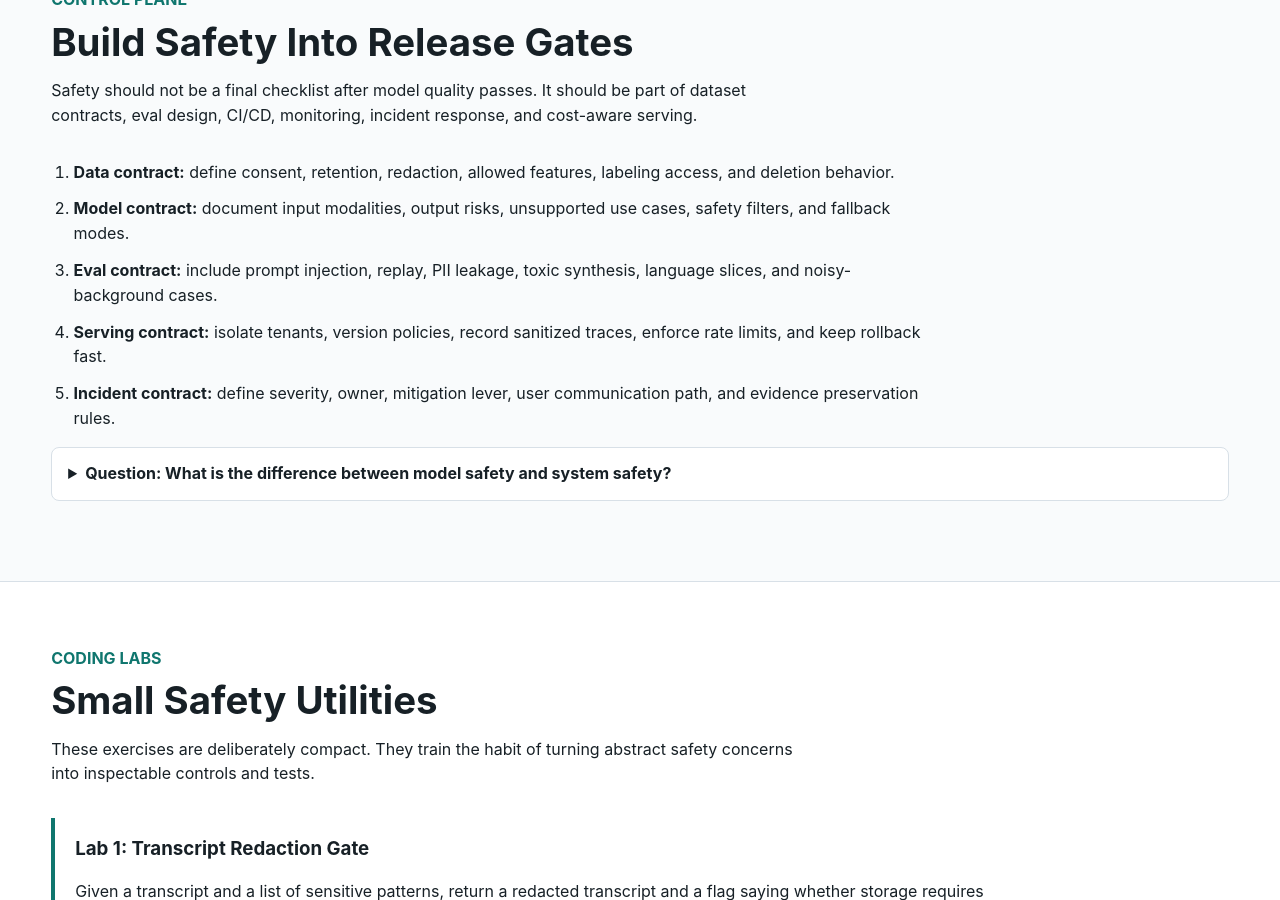
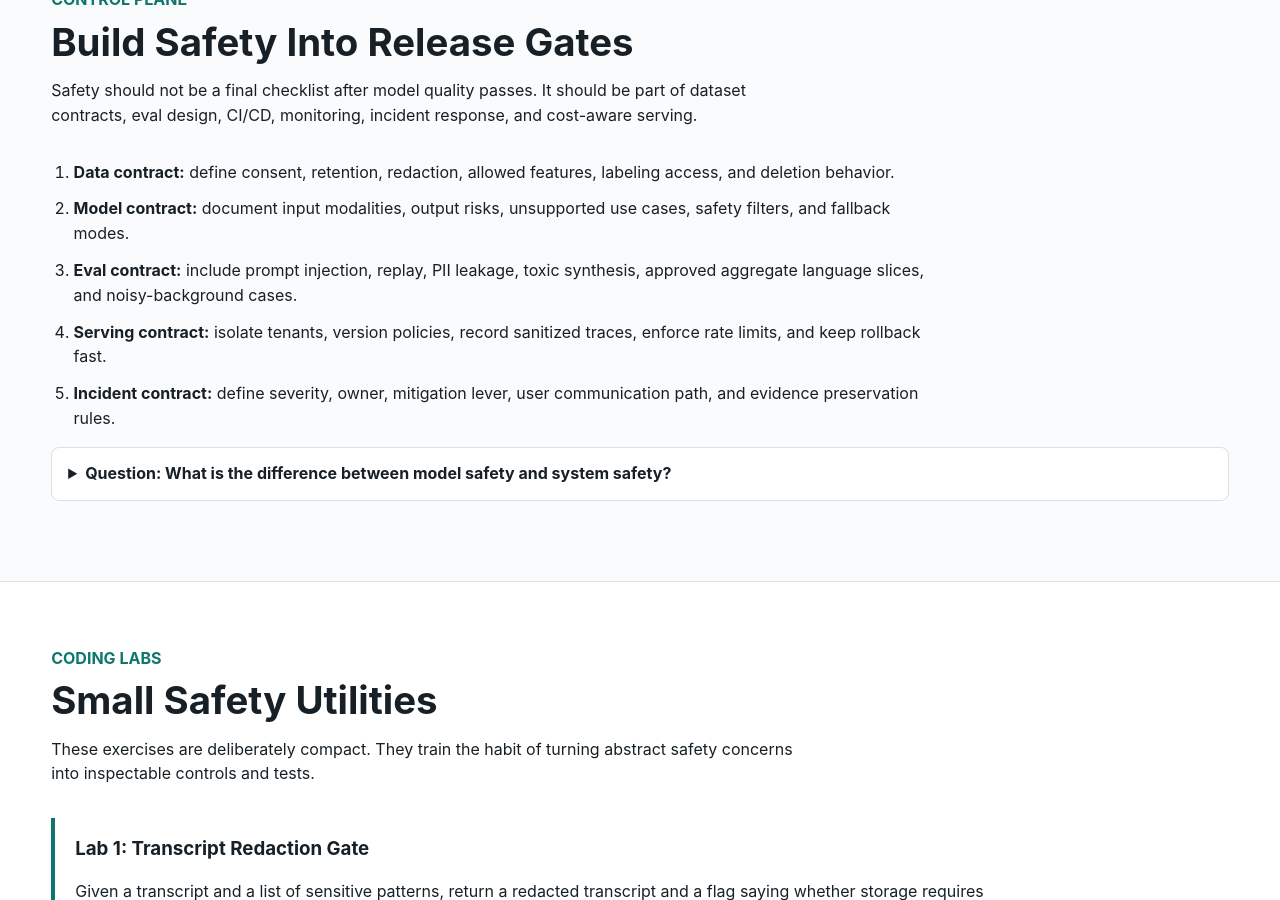
Before and after one commit to kennethli319/kennethli319.github.io, a Jekyll site: the page audio-text-ml-course/lessons/speech-safety-privacy-security.html, which Jekyll copies as it is, in a window 1280 px wide and 900 px high, scrolled down 1255 px. Built offline with Jekyll 4.4.1, drawn with Linux system fonts in a browser that asks for light colours; part of the change alters nothing that is shown.

Commit message:
Update hosted speech safety lesson

```diff
--- a/audio-text-ml-course/lessons/speech-safety-privacy-security.html
+++ b/audio-text-ml-course/lessons/speech-safety-privacy-security.html
@@ -82,10 +82,12 @@
           <details class="qa">
             <summary>Hidden answer: strong mitigation</summary>
             <p>
-              Gate text before synthesis, restrict high-risk voices, watermark
-              or disclose where suitable, rate-limit abuse patterns, maintain
-              voice owner consent, and create rapid takedown and rollback paths.
-              Measure abuse response latency as an operational metric.
+              Gate text before synthesis, restrict high-risk voices, maintain
+              voice owner consent, rate-limit abuse patterns, and create rapid
+              takedown and rollback paths. Use disclosure, provenance, or
+              watermark signals where suitable, but do not rely on them as the
+              only fraud or impersonation control. Measure abuse response
+              latency as an operational metric.
             </p>
           </details>
         </article>
@@ -105,7 +107,7 @@
       <ol class="steps">
         <li><strong>Data contract:</strong> define consent, retention, redaction, allowed features, labeling access, and deletion behavior.</li>
         <li><strong>Model contract:</strong> document input modalities, output risks, unsupported use cases, safety filters, and fallback modes.</li>
-        <li><strong>Eval contract:</strong> include prompt injection, replay, PII leakage, toxic synthesis, language slices, and noisy-background cases.</li>
+        <li><strong>Eval contract:</strong> include prompt injection, replay, PII leakage, toxic synthesis, approved aggregate language slices, and noisy-background cases.</li>
         <li><strong>Serving contract:</strong> isolate tenants, version policies, record sanitized traces, enforce rate limits, and keep rollback fast.</li>
         <li><strong>Incident contract:</strong> define severity, owner, mitigation lever, user communication path, and evidence preservation rules.</li>
       </ol>
```
